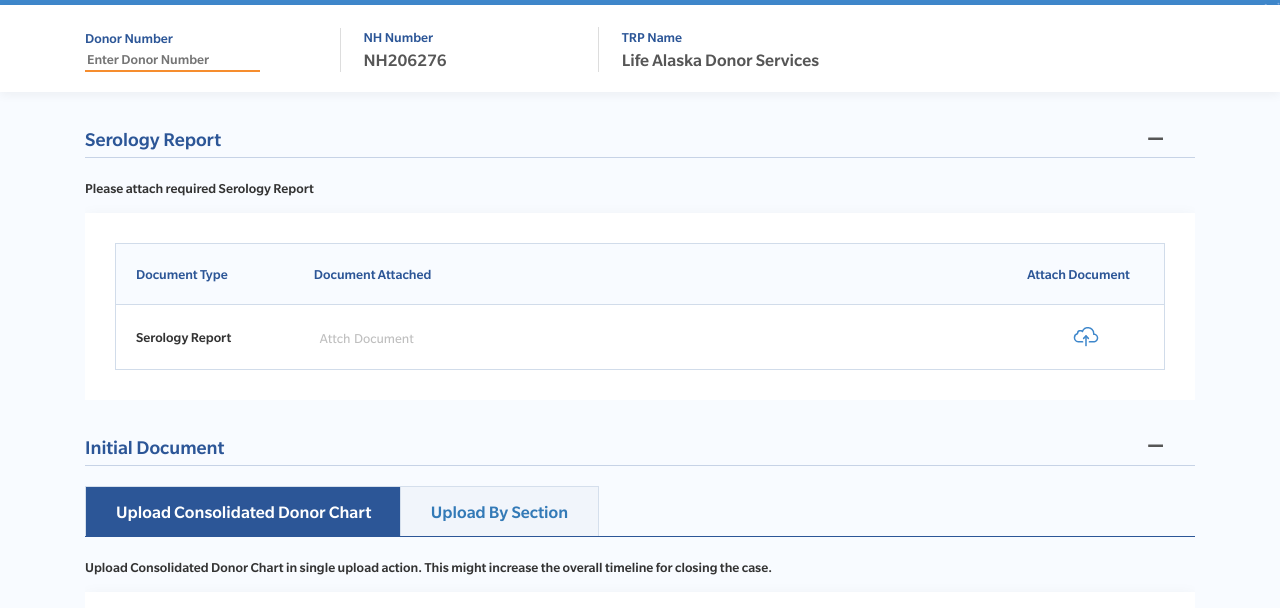
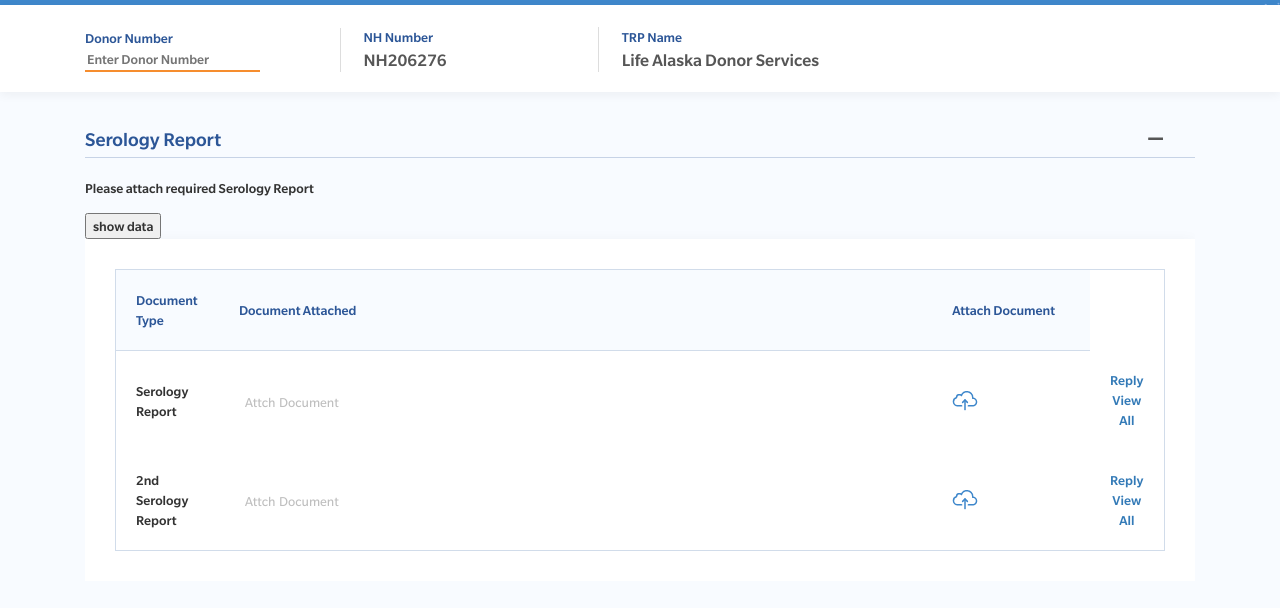
Before and after one commit to himanshurout/test-doc-upload, a website: page app/index.html in a window 1280 px wide. Shown: the part 146-754 px from the top of the page. Drawn offline with nearby package versions, Linux system fonts and the light colour scheme; some packages are replaced by stand-ins of ours.

Commit message:
doc comments changes

```diff
--- a/app/document-container/document-container.component.js
+++ b/app/document-container/document-container.component.js
@@ -20,7 +20,12 @@ function documentContainerController() {
     ],
     documentTypes : [
       {
-        "docType": "Serology Report"
+        "docType": "Serology Report",
+        "categoryId": "123"
+      },
+      {
+        "docType": "2nd Serology Report",
+        "categoryId": "456"
       }
     ]
   };
@@ -79,6 +84,12 @@ function documentContainerController() {
     ]
   };
 
+  ctrl.getData = function() {
+    console.log(ctrl.serologyDoc.documentTypes);
+  }
+
+
+
 
 }
 
--- a/app/document-container/document-container.template.html
+++ b/app/document-container/document-container.template.html
@@ -6,6 +6,7 @@
     <section id="serology_toggle">
         <p class="info_p">Please attach required Serology Report</p>
         <div ng-if="$ctrl.serologyDoc">
+            <button ng-click="$ctrl.getData()"> show data</button>
             <document-uploader
                 columns="$ctrl.serologyDoc.columns"
                 document-types="$ctrl.serologyDoc.documentTypes"
--- a/app/document-uploader/document-uploader.component.js
+++ b/app/document-uploader/document-uploader.component.js
@@ -2,6 +2,9 @@
 
 function documentUploaderController() {
   var ctrl = this;
+  ctrl.viewAllComments = function(docObj) {
+    console.log(docObj);
+  }
 }
 
 angular.
@@ -11,6 +14,6 @@ angular.
     controller: documentUploaderController,
     bindings: {
       columns: '<',
-      documentTypes: '<'
+      documentTypes: '='
     }
   });
--- a/app/document-uploader/document-uploader.template.html
+++ b/app/document-uploader/document-uploader.template.html
@@ -17,6 +17,11 @@
               <img src="../images/upload.png" />
           </span>
         </td>
+        <td>
+          <input ng-model="docObj.comments" ng-if="docObj.showCmments" />
+          <a href="" ng-click="docObj.showCmments=!docObj.showCmments">Reply</a>
+          <a href="" ng-click="$ctrl.viewAllComments(docObj);">View All</a>
+        </td>
       </tr>
   </table>
 </div>
```
